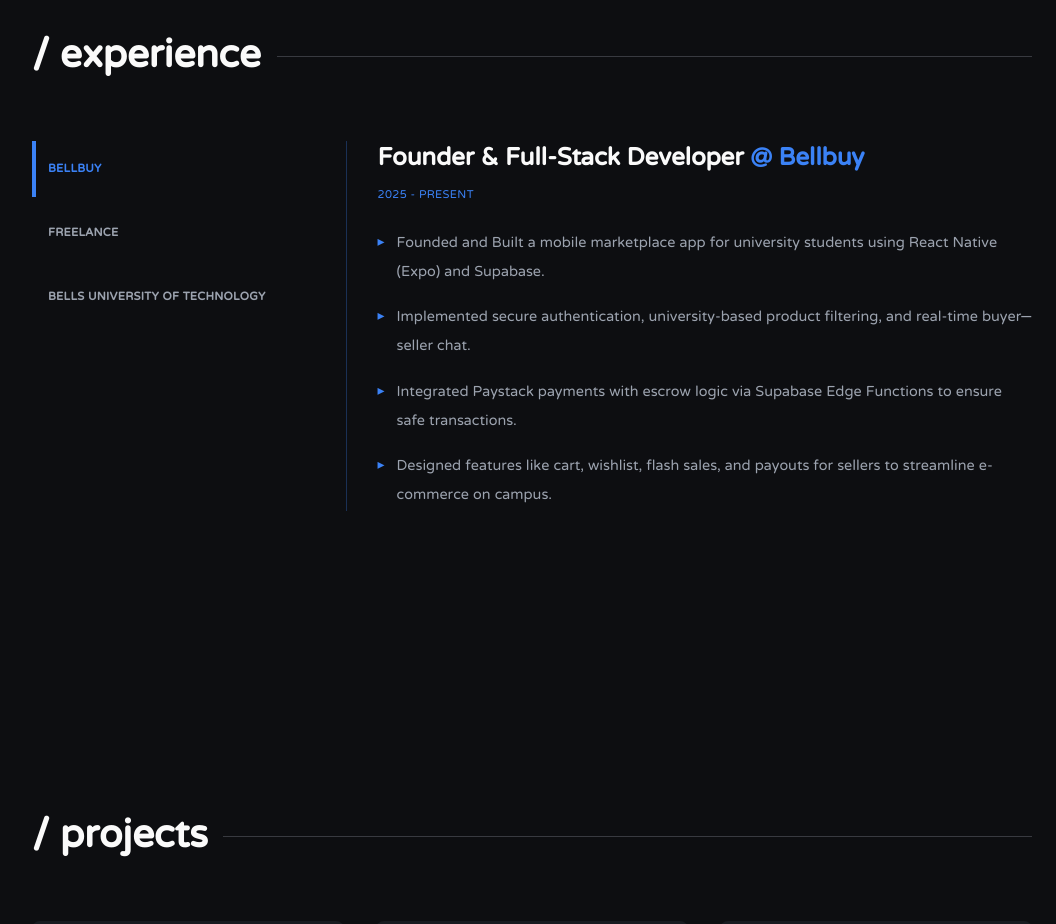
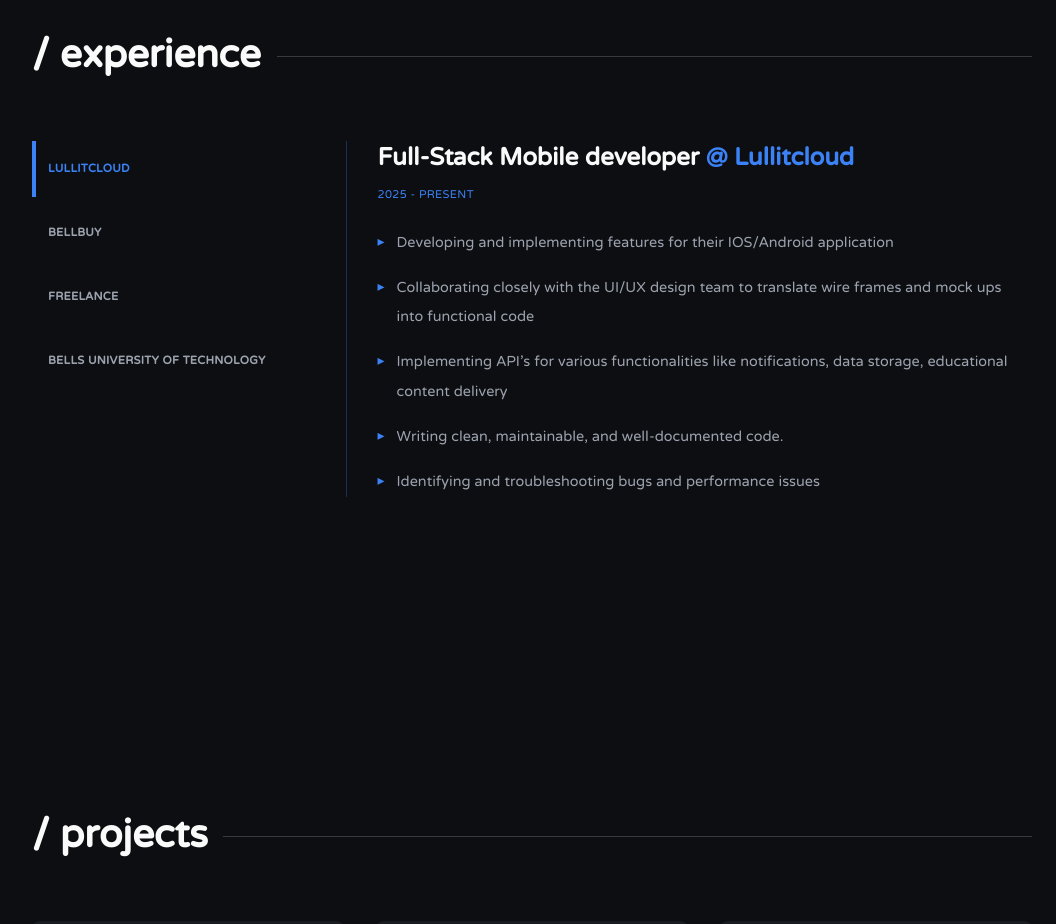
Before and after one commit to kingwillyo/portfolio, a React (Vite) app: page / in a window 1280 px wide. Shown: the part 1640-2564 px from the top of the page, without its empty margins (108-1164 px from the left). Built offline with nearby package versions, Linux system fonts and the light colour scheme.

Commit message:
implement new experience

```diff
--- a/src/components/experience.jsx
+++ b/src/components/experience.jsx
@@ -23,6 +23,18 @@
   const [experienceRef, experienceInView] = useInView({ threshold: 0.2 });
 
   const experiences = [
+    {
+      company: "Lullitcloud",
+      title: "Full-Stack Mobile developer",
+      period: "2025 - PRESENT",
+      description: [
+        "Developing and implementing features for their IOS/Android application",
+        "Collaborating closely with the UI/UX design team to translate wire frames and mock ups into functional code",
+        "Implementing API’s for various functionalities like notifications, data storage, educational content delivery",
+        "Writing clean, maintainable, and well-documented code.",
+        "Identifying and troubleshooting bugs and performance issues",
+      ],
+    },
     {
       company: "Bellbuy",
       title: "Founder & Full-Stack Developer",
```
